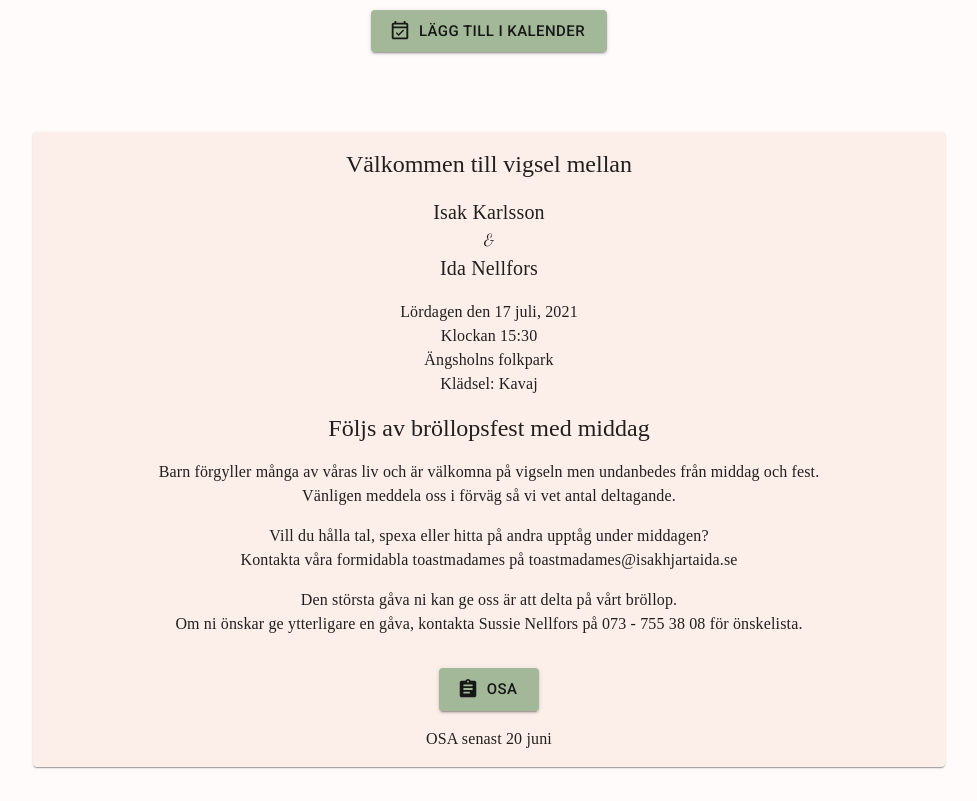
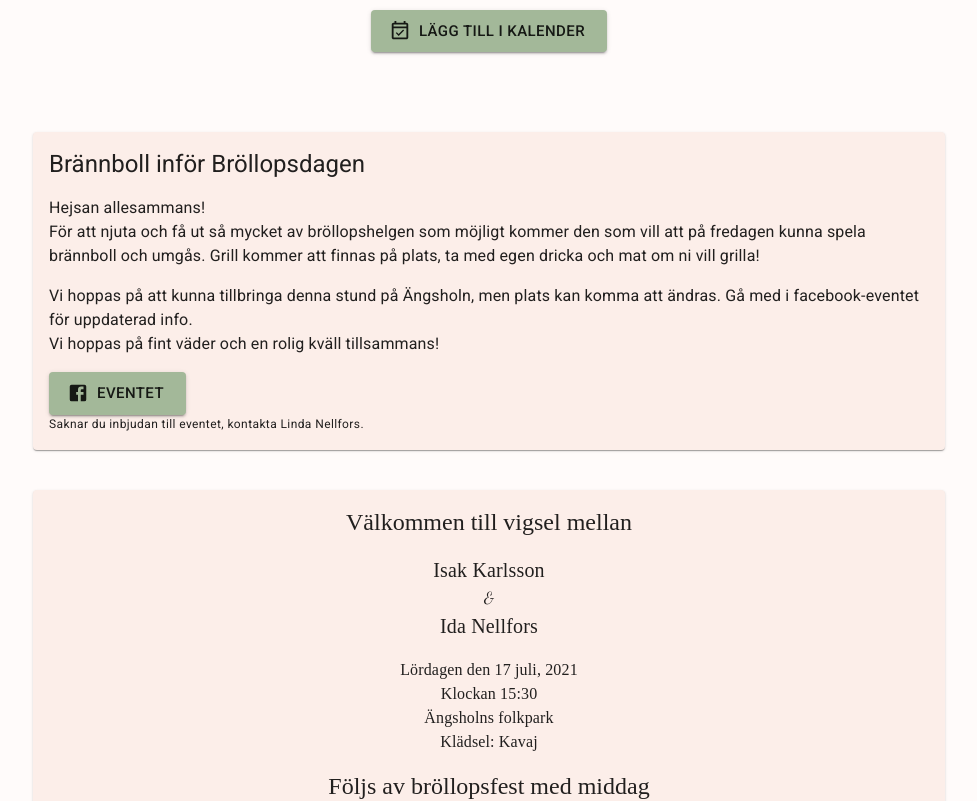
Before and after one commit to isakhjartaida/isakhjartaida.github.io, a React (Create React App) app in the folder isakhjartaida/: page / in a window 1280 px wide. Shown: the part 960-1761 px from the top of the page, without its empty margins (151-1128 px from the left). Built offline with nearby package versions, Linux system fonts and the light colour scheme; no server answers; a web font is replaced by a local one.

Commit message:
Add brannboll

```diff
--- a/isakhjartaida/src/App.js
+++ b/isakhjartaida/src/App.js
@@ -11,6 +11,7 @@ import AddToCalendar from './AddToCalendar';
 import AboutUs from './AboutUs';
 import Toasts from './Toasts';
 import Invitation from './Invitation';
+import Brannboll from './Brannboll';
 
 const base = () => {
   const req = axios.create({
@@ -40,6 +41,8 @@ function App() {
 
           <AddToCalendar />
 
+          <Brannboll />
+
           <Invitation />
 
           <Toasts />
--- /dev/null
+++ b/isakhjartaida/src/Brannboll/Brannboll.js
@@ -0,0 +1,46 @@
+import React from 'react';
+import { Box, Paper, Typography, Link, Button } from '@material-ui/core';
+import FacebookIcon from '@material-ui/icons/Facebook';
+
+export default function Brannboll() {
+  return (
+    <Box width="100%" marginBottom={5}>
+      <Paper>
+        <Box padding={2}>
+          <Typography component="div" variant="h5" paragraph>
+            Brännboll inför Bröllopsdagen
+          </Typography>
+
+          <Typography component="div">
+            Hejsan allesammans!
+          </Typography>
+          <Typography component="div" paragraph>
+            För att njuta och få ut så mycket av bröllopshelgen som möjligt kommer den som vill att på fredagen kunna spela brännboll och umgås.
+            Grill kommer att finnas på plats, ta med egen dricka och mat om ni vill grilla!
+          </Typography>
+          <Typography component="div">
+            Vi hoppas på att kunna tillbringa denna stund på Ängsholn, men plats kan komma att ändras.
+            Gå med i facebook-eventet för uppdaterad info.
+          </Typography>
+          <Typography component="div" paragraph>
+            Vi hoppas på fint väder och en rolig kväll tillsammans!
+          </Typography>
+
+          <Link variant="h6" target="_blank" href="https://www.facebook.com/events/508542733824698">
+            <Button
+              size="large"
+              variant="contained"
+              startIcon={<FacebookIcon />}
+              color="primary"
+            >
+              Eventet
+            </Button>
+          </Link>
+          <Typography component="div" variant="caption">
+            Saknar du inbjudan till eventet, kontakta Linda Nellfors.
+          </Typography>
+        </Box>
+      </Paper>
+    </Box>
+  );
+}
--- /dev/null
+++ b/isakhjartaida/src/Brannboll/index.js
@@ -0,0 +1 @@
+export { default } from './Brannboll';
--- a/isakhjartaida/src/Invitation/Invitation.js
+++ b/isakhjartaida/src/Invitation/Invitation.js
@@ -1,7 +1,6 @@
 import React from 'react';
 import { makeStyles } from '@material-ui/core/styles';
-import { Box, Paper, Typography, Button, Link } from '@material-ui/core';
-import { Assignment } from '@material-ui/icons/';
+import { Box, Paper, Typography } from '@material-ui/core';
 
 const useStyles = makeStyles((theme) => ({
   cormorant: {
@@ -78,23 +77,6 @@ export default function Invitation() {
           <Typography className={classes.cormorant} component="div" align="center" paragraph>
             Om ni önskar ge ytterligare en gåva, kontakta Sussie Nellfors på 073 - 755 38 08 för önskelista.
           </Typography>
-
-          <Box align="center" padding={2}>
-            <Link target="_blank" href="https://forms.gle/fv8pebWU6M8u22d97">
-              <Button
-                size="large"
-                variant="contained"
-                startIcon={<Assignment />}
-                color="primary"
-              >
-                OSA
-              </Button>
-            </Link>
-          </Box>
-
-          <Typography className={classes.cormorant} component="div" align="center">
-            OSA senast 20 juni
-          </Typography>
         </Box>
       </Paper>
     </Box>
```
